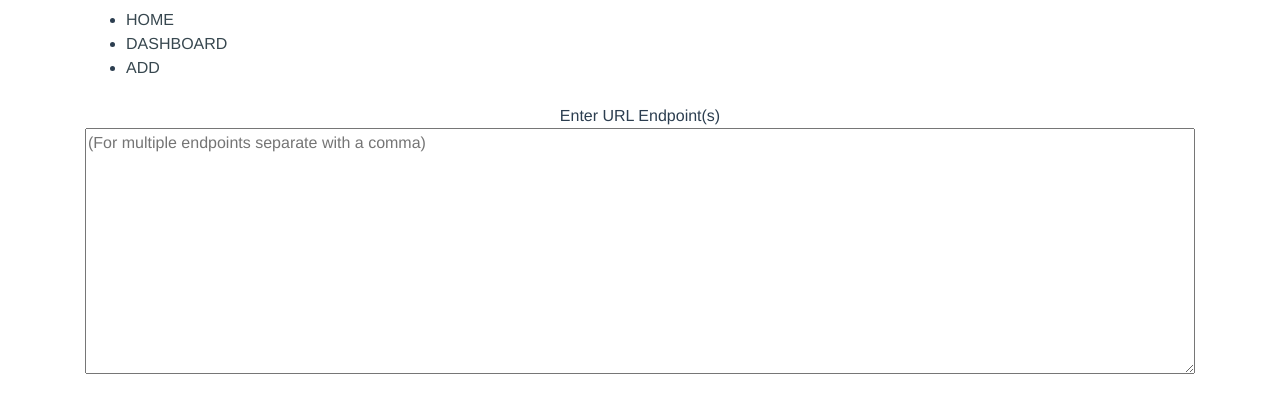
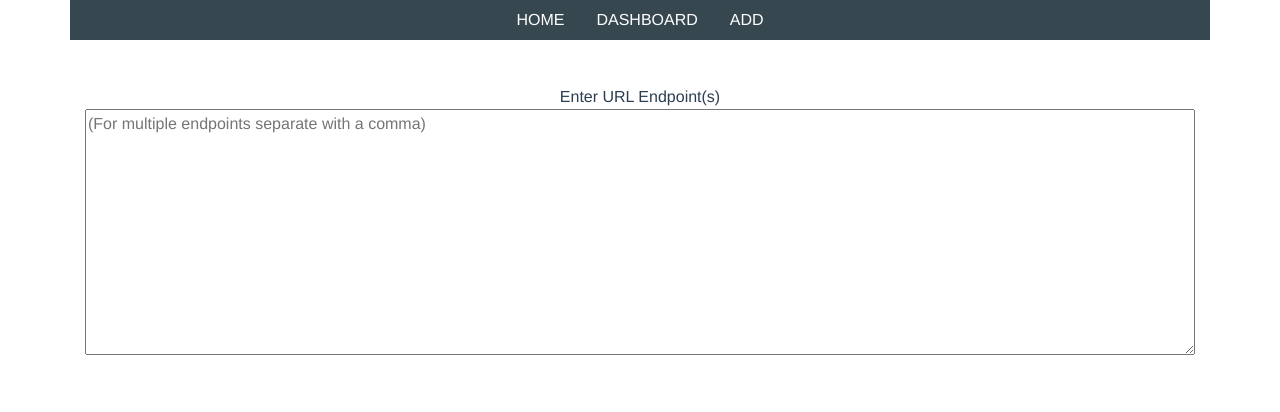
Before and after one commit to mashdev/noc-light, a Vue app in the folder client/: page /add in a window 1280 px wide. Shown: the top 412 px of the page. Built offline with nearby package versions, Linux system fonts and the light colour scheme.

Commit message:
Update template to use Bootstrap

```diff
--- a/client/src/App.vue
+++ b/client/src/App.vue
@@ -1,17 +1,11 @@
 <template>
   <div id="app">
-    <div class="navbar container">
-      <div class="navbar-fixed">
-      <nav>
-        <div class="nav-wrapper">
-          <ul class="hide-on-med-and-down">
-            <li><a href="/"> HOME </a></li>
-            <li><a href="/dashboard"> DASHBOARD </a></li>
-            <li><a href="/add"> ADD </a></li>
-          </ul>
-        </div>
-      </nav>
-      </div>
+    <div class="container nav-bar-container">
+      <ul class="nav justify-content-center">
+        <li><a class="nav-link active" href="/"> HOME </a></li>
+        <li><a class="nav-link active" href="/dashboard"> DASHBOARD </a></li>
+        <li><a class="nav-link active" href="/add"> ADD </a></li>
+      </ul>
     </div>
       <router-view/>
     </div>
@@ -23,9 +17,9 @@ export default {
   data() {
     return {
 
-    }
-  }
-}
+    };
+  },
+};
 
 </script>
 
@@ -47,9 +41,13 @@ a {
   color: #37474f;
 }
 
-.nav-wrapper {
-  box-shadow: none;
-  width: 50%;
+.nav-bar-container {
+  background-color: #37474f;
+  margin-bottom: 45px;
+}
+
+.nav-bar-container a {
+  color: #fff;
 }
 
 </style>
```
